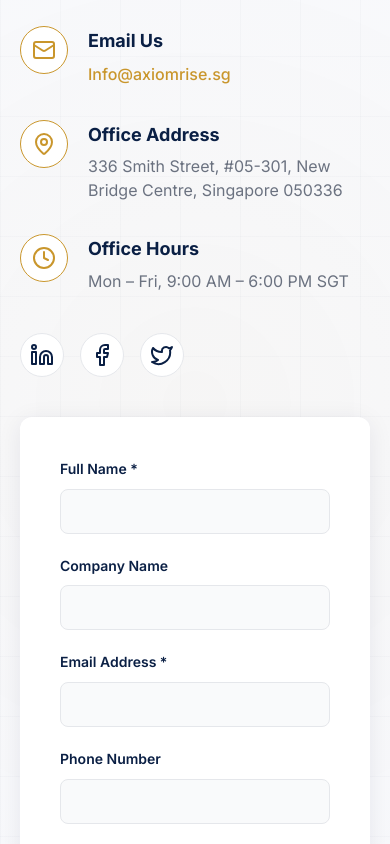
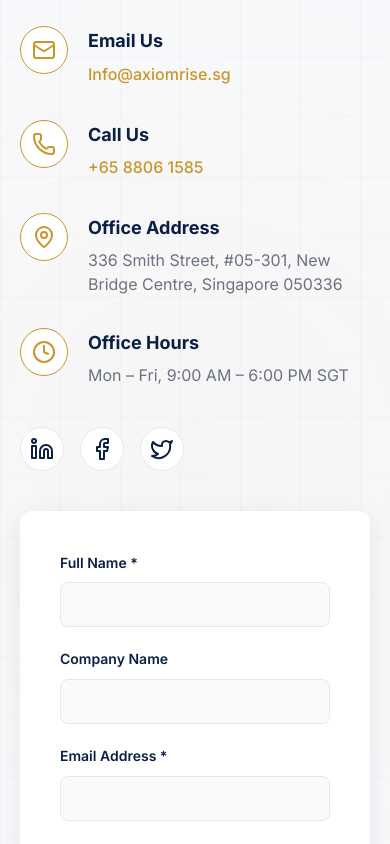
Before and after one commit to Clientwala/AxiomRise-HR, a Next.js app: page / in a window 390 px wide. Shown: the part 6700-7544 px from the top of the page. Built offline with nearby package versions, Linux system fonts and the light colour scheme; a web font is replaced by a local one.

Commit message:
Update contact mobile number and fix Next.js icon conflict

```diff
--- a/src/components/Contact.tsx
+++ b/src/components/Contact.tsx
@@ -2,7 +2,7 @@
 
 import { useState } from "react";
 import styles from "./Contact.module.css";
-import { Mail, MapPin, Clock, CheckCircle2, AlertCircle } from "lucide-react";
+import { Mail, MapPin, Clock, Phone, CheckCircle2, AlertCircle } from "lucide-react";
 
 export default function Contact() {
   const [formData, setFormData] = useState({
@@ -87,6 +87,16 @@
                 <div>
                   <div className={styles.infoLabel}>Email Us</div>
                   <a href="mailto:Info@axiomrise.sg" className={styles.infoValueGold}>Info@axiomrise.sg</a>
+                </div>
+              </div>
+
+              <div className={styles.infoCard}>
+                <div className={styles.iconCircle}>
+                  <Phone className={styles.icon} />
+                </div>
+                <div>
+                  <div className={styles.infoLabel}>Call Us</div>
+                  <a href="tel:+6588061585" className={styles.infoValueGold}>+65 8806 1585</a>
                 </div>
               </div>
 
--- a/src/components/Footer.tsx
+++ b/src/components/Footer.tsx
@@ -47,6 +47,7 @@
           <div className={styles.col}>
             <h4 className={styles.colTitle}>Contact</h4>
             <ul className={styles.linkList}>
+              <li><a href="tel:+6588061585">+65 8806 1585</a></li>
               <li><a href="mailto:Info@axiomrise.sg">Info@axiomrise.sg</a></li>
               <li className={styles.address}>336 Smith Street, #05-301<br/>New Bridge Centre<br/>Singapore 050336</li>
             </ul>
```
Also changed, not shown: src/app/icon.png (deleted).
